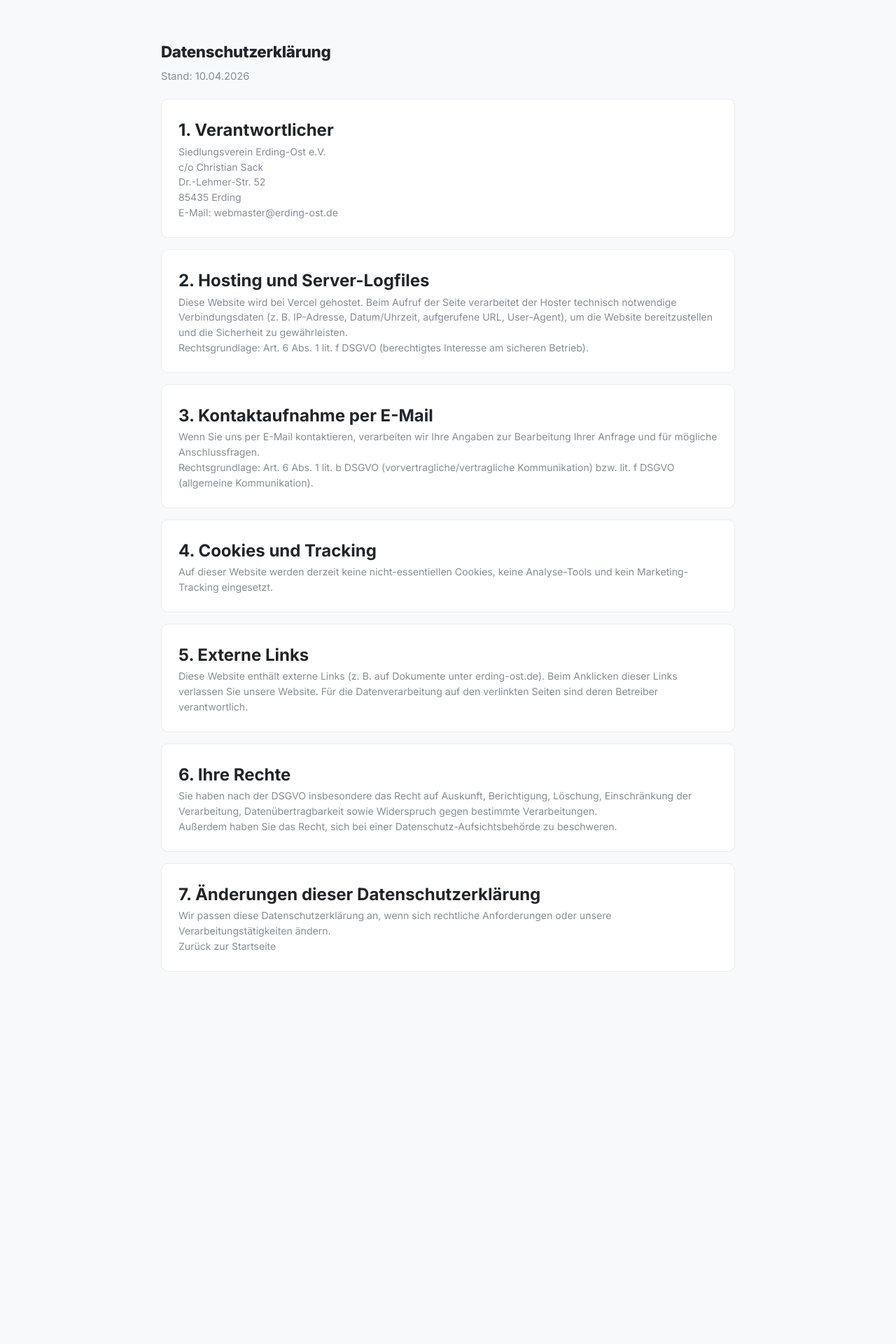
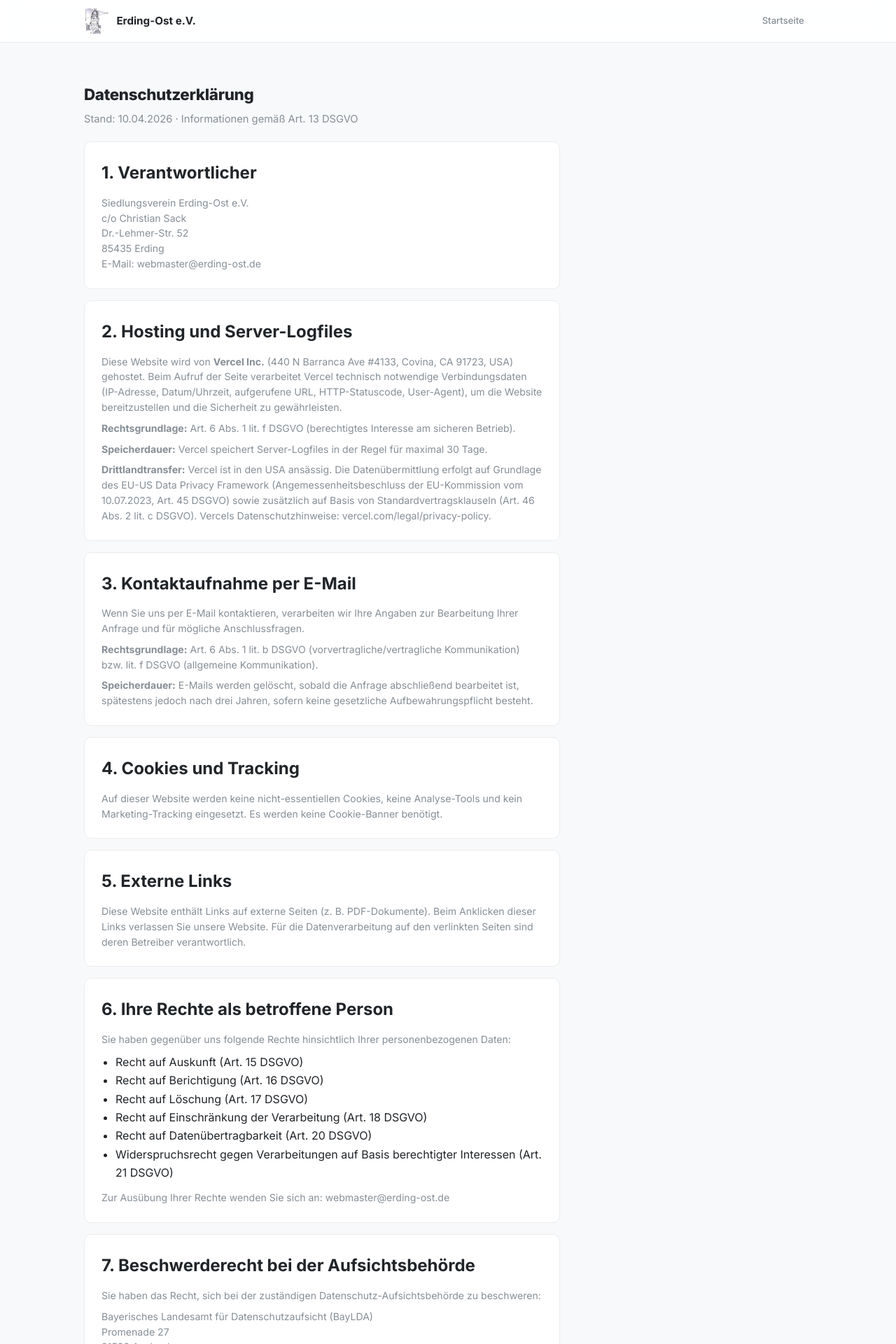
Before and after one commit to michi11235813-lgtm/erding-ost, a Next.js app: page /datenschutz in a window 1280 px wide. Shown: the top 1920 px of the page at 70% size. Before the commit the page ends 1388 px from the top, so only its background shows below. Built offline with nearby package versions, Linux system fonts and the light colour scheme.

Commit message:
fix: harden legal pages (DDG, MStV, DSGVO), compact footer

```diff
--- a/src/app/datenschutz/page.tsx
+++ b/src/app/datenschutz/page.tsx
@@ -1,90 +1,189 @@
 import type { Metadata } from "next";
 import Link from "next/link";
+import Image from "next/image";
 
 export const metadata: Metadata = {
-  title: "Datenschutz | Siedlungsverein Erding-Ost e.V.",
-  description: "Informationen zur Verarbeitung personenbezogener Daten auf der Website des Siedlungsverein Erding-Ost e.V."
+  title: "Datenschutzerklärung | Siedlungsverein Erding-Ost e.V.",
+  description:
+    "Datenschutzerklärung gemäß Art. 13 DSGVO für die Website des Siedlungsverein Erding-Ost e.V.",
 };
 
 export default function DatenschutzPage() {
   return (
-    <main className="container section" style={{ maxWidth: "860px" }}>
-      <header className="section__header">
-        <h1 className="section__title">Datenschutzerklärung</h1>
-        <p className="section__desc">Stand: 10.04.2026</p>
+    <>
+      <header className="header">
+        <div className="header__inner container">
+          <Link href="/" className="header__brand">
+            <Image src="/logo.jpg" alt="Logo" width={36} height={36} />
+            <span className="header__name">Erding-Ost e.V.</span>
+          </Link>
+          <nav className="header__nav">
+            <Link href="/">Startseite</Link>
+          </nav>
+        </div>
       </header>
 
-      <section className="info-card" style={{ marginBottom: "1rem" }}>
+      <div className="container">
+        <section className="section">
+          <div className="section__header">
+            <h1 className="section__title">Datenschutzerklärung</h1>
+            <p className="section__desc">Stand: 10.04.2026 · Informationen gemäß Art. 13 DSGVO</p>
+          </div>
+
+          {/* ── 1. Verantwortlicher ── */}
+          <div className="info-card" style={{ maxWidth: 680, marginBottom: "1rem" }}>
             <h2>1. Verantwortlicher</h2>
-        <p>
+            <p style={{ marginTop: ".75rem" }}>
               Siedlungsverein Erding-Ost e.V.<br />
               c/o Christian Sack<br />
               Dr.-Lehmer-Str. 52<br />
-          85435 Erding
+              85435 Erding<br />
+              E-Mail:{" "}
+              <a href="mailto:webmaster@erding-ost.de">webmaster@erding-ost.de</a>
             </p>
-        <p>
-          E-Mail: <a href="mailto:webmaster@erding-ost.de">webmaster@erding-ost.de</a>
-        </p>
-      </section>
+          </div>
 
-      <section className="info-card" style={{ marginBottom: "1rem" }}>
+          {/* ── 2. Hosting (Vercel) ── */}
+          <div className="info-card" style={{ maxWidth: 680, marginBottom: "1rem" }}>
             <h2>2. Hosting und Server-Logfiles</h2>
-        <p>
-          Diese Website wird bei Vercel gehostet. Beim Aufruf der Seite verarbeitet der Hoster technisch notwendige
-          Verbindungsdaten (z. B. IP-Adresse, Datum/Uhrzeit, aufgerufene URL, User-Agent), um die Website bereitzustellen
+            <p style={{ marginTop: ".75rem" }}>
+              Diese Website wird von <strong>Vercel Inc.</strong> (440 N Barranca Ave
+              #4133, Covina, CA 91723, USA) gehostet. Beim Aufruf der Seite verarbeitet
+              Vercel technisch notwendige Verbindungsdaten (IP-Adresse, Datum/Uhrzeit,
+              aufgerufene URL, HTTP-Statuscode, User-Agent), um die Website bereitzustellen
               und die Sicherheit zu gewährleisten.
             </p>
-        <p>Rechtsgrundlage: Art. 6 Abs. 1 lit. f DSGVO (berechtigtes Interesse am sicheren Betrieb).</p>
-      </section>
+            <p style={{ marginTop: ".5rem" }}>
+              <strong>Rechtsgrundlage:</strong> Art. 6 Abs. 1 lit. f DSGVO (berechtigtes
+              Interesse am sicheren Betrieb).
+            </p>
+            <p style={{ marginTop: ".5rem" }}>
+              <strong>Speicherdauer:</strong> Vercel speichert Server-Logfiles in der
+              Regel für maximal 30 Tage.
+            </p>
+            <p style={{ marginTop: ".5rem" }}>
+              <strong>Drittlandtransfer:</strong> Vercel ist in den USA ansässig. Die
+              Datenübermittlung erfolgt auf Grundlage des EU-US Data Privacy Framework
+              (Angemessenheitsbeschluss der EU-Kommission vom 10.07.2023, Art. 45 DSGVO)
+              sowie zusätzlich auf Basis von Standardvertragsklauseln (Art. 46 Abs. 2
+              lit. c DSGVO). Vercels Datenschutzhinweise:{" "}
+              <a
+                href="https://vercel.com/legal/privacy-policy"
+                target="_blank"
+                rel="noreferrer"
+              >
+                vercel.com/legal/privacy-policy
+              </a>
+              .
+            </p>
+          </div>
 
-      <section className="info-card" style={{ marginBottom: "1rem" }}>
+          {/* ── 3. Kontakt per E-Mail ── */}
+          <div className="info-card" style={{ maxWidth: 680, marginBottom: "1rem" }}>
             <h2>3. Kontaktaufnahme per E-Mail</h2>
-        <p>
-          Wenn Sie uns per E-Mail kontaktieren, verarbeiten wir Ihre Angaben zur Bearbeitung Ihrer Anfrage und für
-          mögliche Anschlussfragen.
+            <p style={{ marginTop: ".75rem" }}>
+              Wenn Sie uns per E-Mail kontaktieren, verarbeiten wir Ihre Angaben zur
+              Bearbeitung Ihrer Anfrage und für mögliche Anschlussfragen.
             </p>
-        <p>
-          Rechtsgrundlage: Art. 6 Abs. 1 lit. b DSGVO (vorvertragliche/vertragliche Kommunikation) bzw. lit. f DSGVO
-          (allgemeine Kommunikation).
+            <p style={{ marginTop: ".5rem" }}>
+              <strong>Rechtsgrundlage:</strong> Art. 6 Abs. 1 lit. b DSGVO
+              (vorvertragliche/vertragliche Kommunikation) bzw. lit. f DSGVO (allgemeine
+              Kommunikation).
             </p>
-      </section>
+            <p style={{ marginTop: ".5rem" }}>
+              <strong>Speicherdauer:</strong> E-Mails werden gelöscht, sobald die
+              Anfrage abschließend bearbeitet ist, spätestens jedoch nach drei Jahren,
+              sofern keine gesetzliche Aufbewahrungspflicht besteht.
+            </p>
+          </div>
 
-      <section className="info-card" style={{ marginBottom: "1rem" }}>
+          {/* ── 4. Cookies und Tracking ── */}
+          <div className="info-card" style={{ maxWidth: 680, marginBottom: "1rem" }}>
             <h2>4. Cookies und Tracking</h2>
-        <p>
-          Auf dieser Website werden derzeit keine nicht-essentiellen Cookies, keine Analyse-Tools und kein Marketing-Tracking
-          eingesetzt.
+            <p style={{ marginTop: ".75rem" }}>
+              Auf dieser Website werden keine nicht-essentiellen Cookies, keine
+              Analyse-Tools und kein Marketing-Tracking eingesetzt. Es werden keine
+              Cookie-Banner benötigt.
             </p>
-      </section>
+          </div>
 
-      <section className="info-card" style={{ marginBottom: "1rem" }}>
+          {/* ── 5. Externe Links ── */}
+          <div className="info-card" style={{ maxWidth: 680, marginBottom: "1rem" }}>
             <h2>5. Externe Links</h2>
-        <p>
-          Diese Website enthält externe Links (z. B. auf Dokumente unter erding-ost.de). Beim Anklicken dieser Links verlassen
-          Sie unsere Website. Für die Datenverarbeitung auf den verlinkten Seiten sind deren Betreiber verantwortlich.
+            <p style={{ marginTop: ".75rem" }}>
+              Diese Website enthält Links auf externe Seiten (z. B. PDF-Dokumente).
+              Beim Anklicken dieser Links verlassen Sie unsere Website. Für die
+              Datenverarbeitung auf den verlinkten Seiten sind deren Betreiber
+              verantwortlich.
             </p>
-      </section>
+          </div>
 
-      <section className="info-card" style={{ marginBottom: "1rem" }}>
-        <h2>6. Ihre Rechte</h2>
-        <p>
-          Sie haben nach der DSGVO insbesondere das Recht auf Auskunft, Berichtigung, Löschung, Einschränkung der Verarbeitung,
-          Datenübertragbarkeit sowie Widerspruch gegen bestimmte Verarbeitungen.
+          {/* ── 6. Betroffenenrechte ── */}
+          <div className="info-card" style={{ maxWidth: 680, marginBottom: "1rem" }}>
+            <h2>6. Ihre Rechte als betroffene Person</h2>
+            <p style={{ marginTop: ".75rem" }}>
+              Sie haben gegenüber uns folgende Rechte hinsichtlich Ihrer
+              personenbezogenen Daten:
             </p>
-        <p>
-          Außerdem haben Sie das Recht, sich bei einer Datenschutz-Aufsichtsbehörde zu beschweren.
+            <ul style={{ marginTop: ".5rem", paddingLeft: "1.25rem" }}>
+              <li>Recht auf Auskunft (Art. 15 DSGVO)</li>
+              <li>Recht auf Berichtigung (Art. 16 DSGVO)</li>
+              <li>Recht auf Löschung (Art. 17 DSGVO)</li>
+              <li>Recht auf Einschränkung der Verarbeitung (Art. 18 DSGVO)</li>
+              <li>Recht auf Datenübertragbarkeit (Art. 20 DSGVO)</li>
+              <li>
+                Widerspruchsrecht gegen Verarbeitungen auf Basis berechtigter
+                Interessen (Art. 21 DSGVO)
+              </li>
+            </ul>
+            <p style={{ marginTop: ".75rem" }}>
+              Zur Ausübung Ihrer Rechte wenden Sie sich an:{" "}
+              <a href="mailto:webmaster@erding-ost.de">webmaster@erding-ost.de</a>
             </p>
-      </section>
+          </div>
 
-      <section className="info-card">
-        <h2>7. Änderungen dieser Datenschutzerklärung</h2>
-        <p>
-          Wir passen diese Datenschutzerklärung an, wenn sich rechtliche Anforderungen oder unsere Verarbeitungstätigkeiten ändern.
+          {/* ── 7. Beschwerderecht / Aufsichtsbehörde ── */}
+          <div className="info-card" style={{ maxWidth: 680, marginBottom: "1rem" }}>
+            <h2>7. Beschwerderecht bei der Aufsichtsbehörde</h2>
+            <p style={{ marginTop: ".75rem" }}>
+              Sie haben das Recht, sich bei der zuständigen
+              Datenschutz-Aufsichtsbehörde zu beschweren:
             </p>
-        <p>
+            <p style={{ marginTop: ".5rem" }}>
+              Bayerisches Landesamt für Datenschutzaufsicht (BayLDA)<br />
+              Promenade 27<br />
+              91522 Ansbach<br />
+              <a href="https://www.lda.bayern.de/" target="_blank" rel="noreferrer">
+                www.lda.bayern.de
+              </a>
+            </p>
+          </div>
+
+          {/* ── 8. Änderungen ── */}
+          <div className="info-card" style={{ maxWidth: 680, marginBottom: "1rem" }}>
+            <h2>8. Änderungen dieser Datenschutzerklärung</h2>
+            <p style={{ marginTop: ".75rem" }}>
+              Wir passen diese Datenschutzerklärung an, wenn sich rechtliche
+              Anforderungen oder unsere Verarbeitungstätigkeiten ändern. Das Datum
+              „Stand" am Seitenanfang gibt die letzte Aktualisierung an.
+            </p>
+          </div>
+
+          <p style={{ marginTop: "1.5rem" }}>
+            <Link href="/impressum">Zum Impressum</Link>
+            {" · "}
             <Link href="/">Zurück zur Startseite</Link>
           </p>
         </section>
-    </main>
+      </div>
+
+      <footer className="footer">
+        <div className="footer__inner container">
+          <p className="footer__copy" style={{ width: "100%", textAlign: "center" }}>
+            &copy; {new Date().getFullYear()} Siedlungsverein Erding-Ost e.V.
+          </p>
+        </div>
+      </footer>
+    </>
   );
 }
```
Also changed, not shown: src/app/impressum/page.tsx (+71 -22 lines), src/app/page.tsx (+5 -13 lines). Lines whose indentation alone changed are shown as unchanged.
